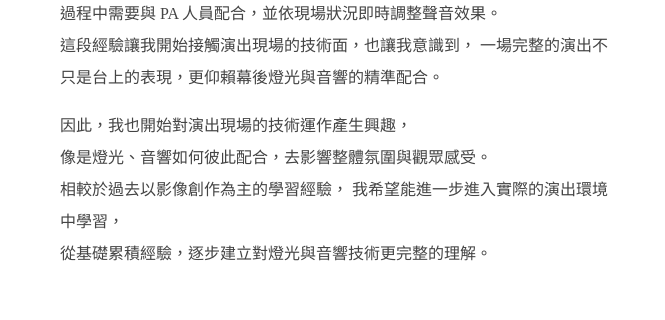
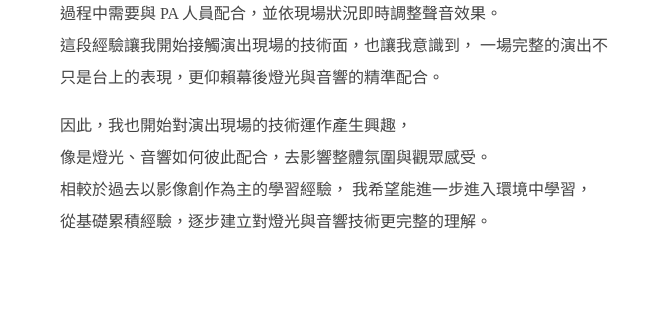
Before and after one commit to kevin-jiaen/my-portfolio, a plain HTML site: page index.html in a window 1280 px wide. Shown: the part 1227-1547 px from the top of the page, 0-665 px from the left. Drawn offline with Linux system fonts and the light colour scheme; grey boxes are pictures that could not be loaded.

Commit message:
Update index.html

```diff
--- a/index.html
+++ b/index.html
@@ -203,7 +203,7 @@
     因此，我也開始對演出現場的技術運作產生興趣，<br>
     像是燈光、音響如何彼此配合，去影響整體氛圍與觀眾感受。<br>
     相較於過去以影像創作為主的學習經驗，
-    我希望能進一步進入實際的演出環境中學習，<br>
+    我希望能進一步進入環境中學習，<br>
     從基礎累積經驗，逐步建立對燈光與音響技術更完整的理解。
   </p>
             </div>
```
